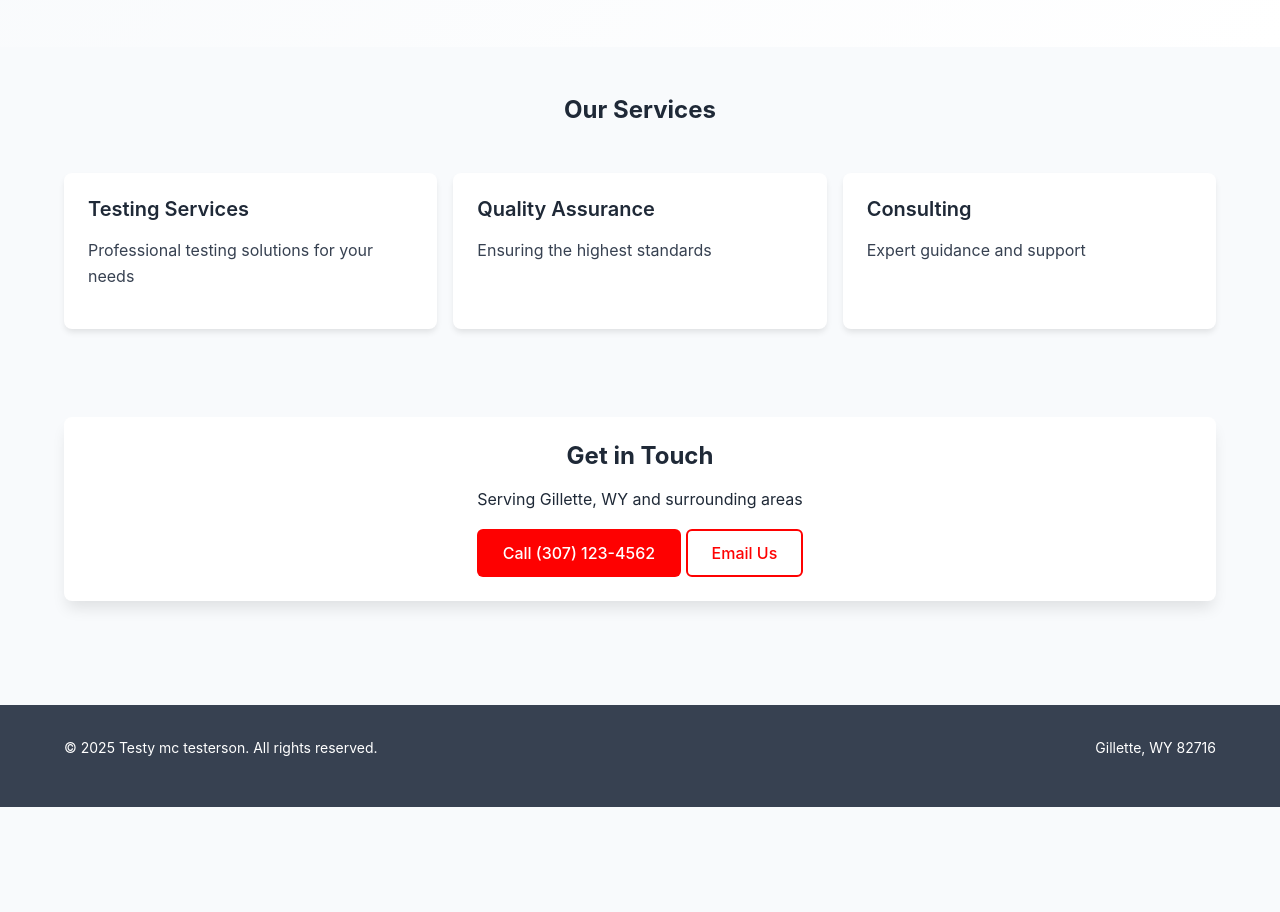
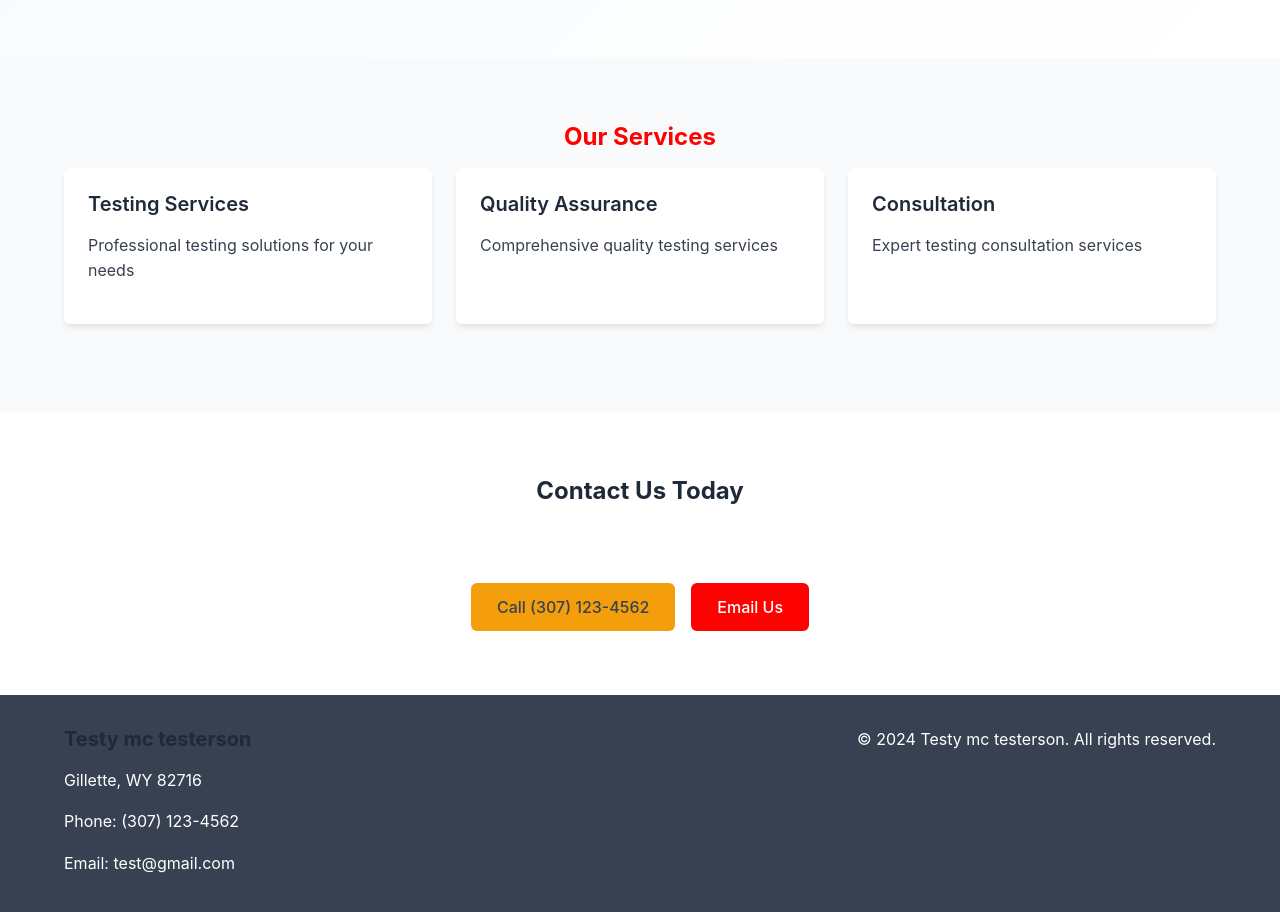
Before and after one commit to prairiegiraffe/testy-mc-testerson, a website: page index.html in a window 1280 px wide. Shown: the part 320-1232 px from the top of the page. Before the commit the page ends 1127 px from the top, so only its background shows below. Drawn offline with Linux system fonts and the light colour scheme.

Commit message:
Update index.html - Website regeneration

```diff
--- a/index.html
+++ b/index.html
@@ -7,56 +7,52 @@
     <meta name="description" content="Testy mc testerson in Gillette">
     <link rel="stylesheet" href="style.css">
 </head>
-<body class="bg-light">
+<body>
     <header class="bg-white shadow">
         <nav class="container flex justify-between items-center py-4">
-            <div class="nav-brand">
-                <a href="/" class="text-2xl font-bold text-primary">Testy mc testerson</a>
-            </div>
+            <a href="/" class="nav-brand text-2xl font-bold text-primary">Testy mc testerson</a>
             <div class="nav-links">
-                <a href="/" class="px-4 py-2 text-dark active">Home</a>
+                <a href="/" class="p-4 text-dark active">Home</a>
             </div>
         </nav>
     </header>
 
-    <section class="hero bg-primary py-16">
-        <div class="container text-center text-white">
+    <section class="hero bg-primary text-white py-16">
+        <div class="container text-center">
             <h1 class="text-3xl font-bold mb-4">Welcome to Testy mc testerson</h1>
             <p class="text-xl mb-8">Professional Testing Websitew</p>
-            <a href="#contact" class="btn btn-accent">Contact Us</a>
+            <a href="#contact" class="btn btn-accent btn-lg">Contact Us</a>
         </div>
     </section>
 
-    <main class="py-12">
-        <section class="container mb-8">
-            <div class="section-header text-center mb-8">
-                <h2 class="text-2xl font-bold">Our Services</h2>
-            </div>
-            <div class="grid grid-3 gap-4">
-                <div class="card p-6 shadow">
-                    <h3 class="text-xl font-semibold mb-4">Testing Services</h3>
-                    <p class="text-dark">Professional testing solutions for your needs</p>
-                </div>
-                <div class="card p-6 shadow">
-                    <h3 class="text-xl font-semibold mb-4">Quality Assurance</h3>
-                    <p class="text-dark">Ensuring the highest standards</p>
-                </div>
-                <div class="card p-6 shadow">
-                    <h3 class="text-xl font-semibold mb-4">Consulting</h3>
-                    <p class="text-dark">Expert guidance and support</p>
+    <main>
+        <section class="content-section py-12 bg-light">
+            <div class="container">
+                <h2 class="section-title text-2xl font-bold text-center mb-8">Our Services</h2>
+                <div class="grid grid-3 gap-6">
+                    <div class="card p-6 bg-white shadow rounded">
+                        <h3 class="text-xl font-semibold mb-4">Testing Services</h3>
+                        <p class="text-dark">Professional testing solutions for your needs</p>
+                    </div>
+                    <div class="card p-6 bg-white shadow rounded">
+                        <h3 class="text-xl font-semibold mb-4">Quality Assurance</h3>
+                        <p class="text-dark">Comprehensive quality testing services</p>
+                    </div>
+                    <div class="card p-6 bg-white shadow rounded">
+                        <h3 class="text-xl font-semibold mb-4">Consultation</h3>
+                        <p class="text-dark">Expert testing consultation services</p>
+                    </div>
                 </div>
             </div>
         </section>
 
-        <section class="bg-light py-8">
-            <div class="container">
-                <div class="card p-8 shadow-lg bg-white">
-                    <div class="text-center">
-                        <h2 class="text-2xl font-bold mb-4">Get in Touch</h2>
-                        <p class="mb-4">Serving Gillette, WY and surrounding areas</p>
-                        <a href="tel:3071234562" class="btn btn-primary mx-2">Call (307) 123-4562</a>
-                        <a href="mailto:test@gmail.com" class="btn btn-secondary mx-2">Email Us</a>
-                    </div>
+        <section id="contact" class="content-section py-12 bg-secondary text-white">
+            <div class="container text-center">
+                <h2 class="text-2xl font-bold mb-4">Contact Us Today</h2>
+                <p class="text-lg mb-8">Get in touch for professional testing services</p>
+                <div class="flex justify-center gap-4">
+                    <a href="tel:3071234562" class="btn btn-accent">Call (307) 123-4562</a>
+                    <a href="mailto:test@gmail.com" class="btn btn-primary">Email Us</a>
                 </div>
             </div>
         </section>
@@ -64,12 +60,15 @@
 
     <footer class="bg-dark text-white py-8">
         <div class="container">
-            <div class="flex justify-between items-center">
+            <div class="grid grid-2 gap-8">
                 <div>
-                    <p class="text-sm">&copy; 2025 Testy mc testerson. All rights reserved.</p>
+                    <h3 class="text-xl font-bold mb-4">Testy mc testerson</h3>
+                    <p>Gillette, WY 82716</p>
+                    <p>Phone: (307) 123-4562</p>
+                    <p>Email: test@gmail.com</p>
                 </div>
-                <div>
-                    <p class="text-sm">Gillette, WY 82716</p>
+                <div class="text-right">
+                    <p>&copy; 2024 Testy mc testerson. All rights reserved.</p>
                 </div>
             </div>
         </div>
```
